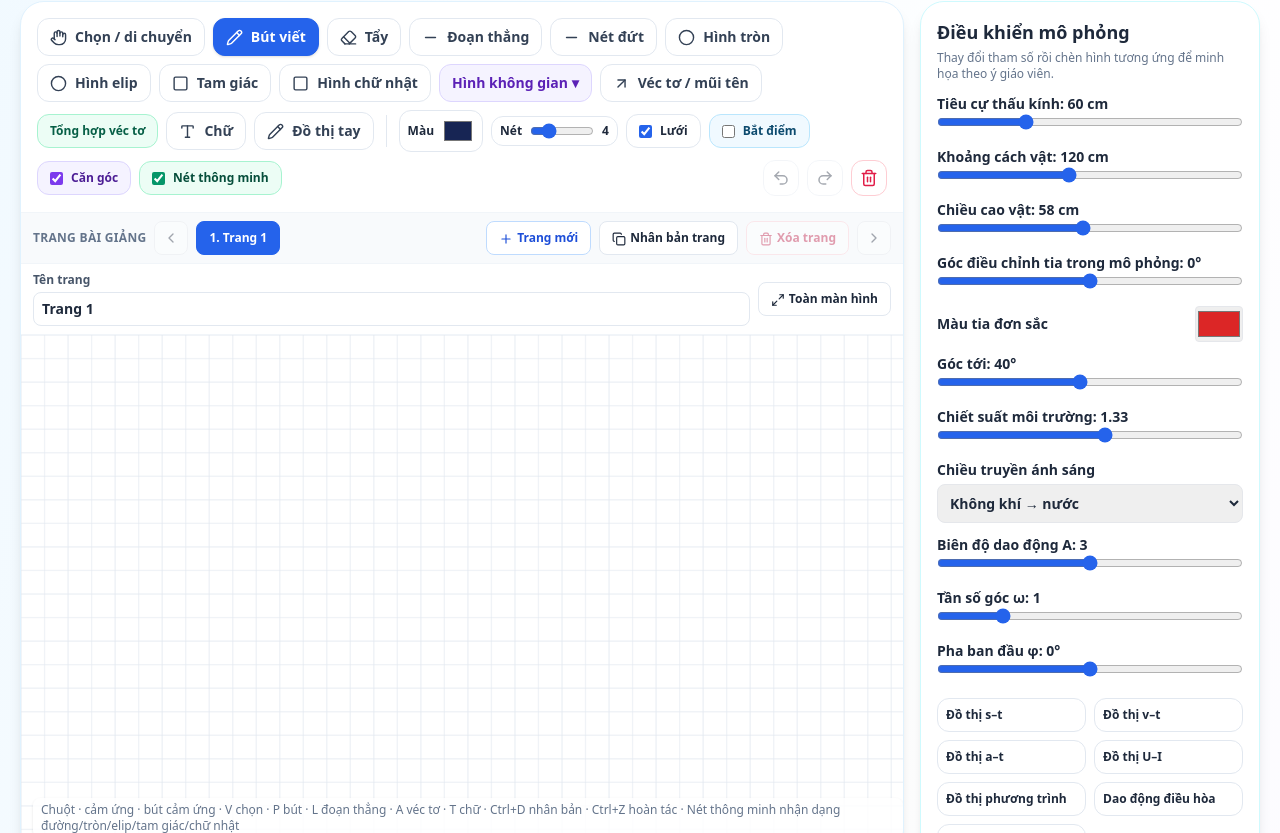
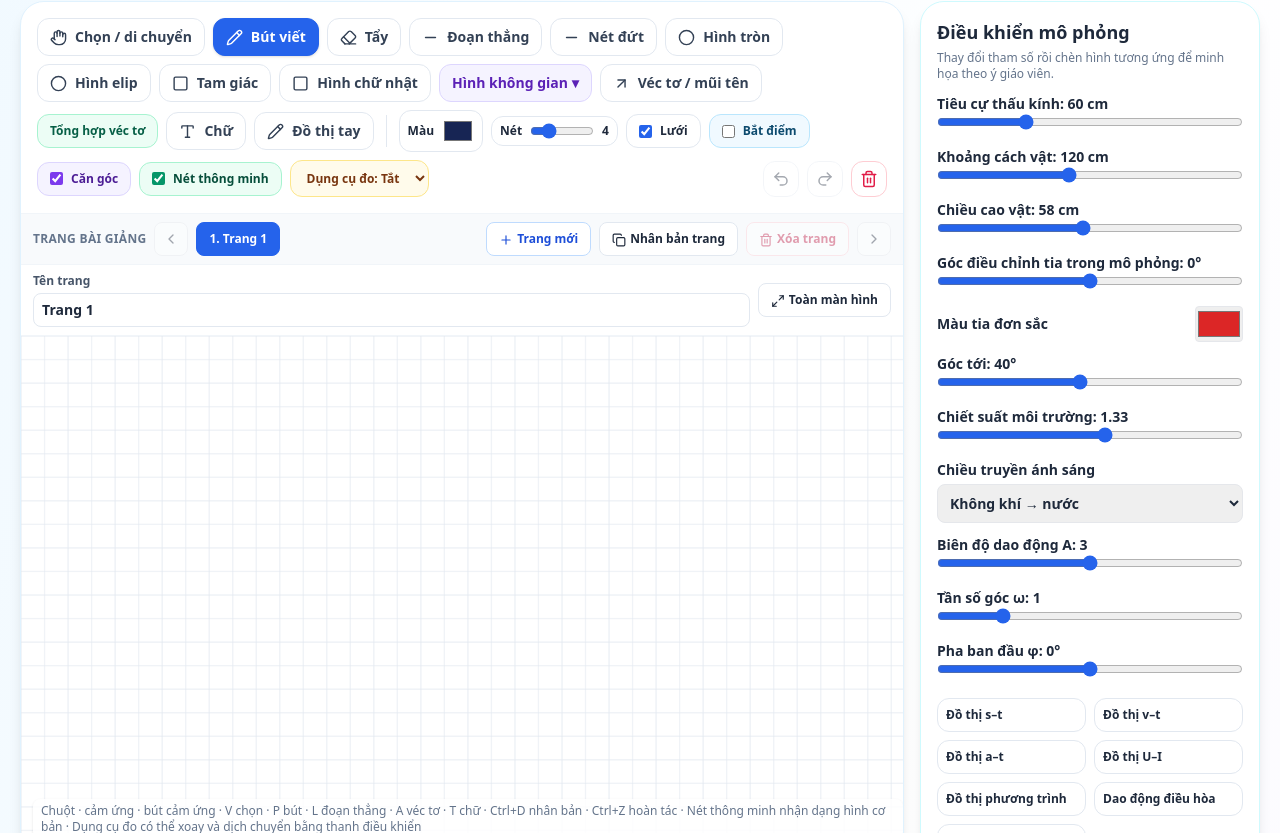
Before and after one commit to cometduyent-hub/KHTNSO, a Next.js app: page /teaching-board in a window 1280 px wide. Shown: the part 507-1340 px from the top of the page. Built offline with nearby package versions, Linux system fonts and the light colour scheme; no server answers; the database is empty.

Commit message:
Add files via upload

```diff
--- a/src/app/teaching-board/page.tsx
+++ b/src/app/teaching-board/page.tsx
@@ -308,6 +308,10 @@ export default function TeachingBoard() {
   const [snapToGrid, setSnapToGrid] = useState(false);
   const [angleAssist, setAngleAssist] = useState(true);
   const [smartInk, setSmartInk] = useState(true);
+  const [measureTool,setMeasureTool] = useState<'none'|'ruler'|'protractor'|'set-square'>('none');
+  const [measureRotation,setMeasureRotation] = useState(0);
+  const [measureX,setMeasureX] = useState(12);
+  const [measureY,setMeasureY] = useState(12);
   const [paper, setPaper] = useState<'white'|'dark'|'green'>('white');
   const [formulaSearch, setFormulaSearch] = useState('');
   const [subjectCode, setSubjectCode] = useState('KHTN');
@@ -587,6 +591,8 @@ export default function TeachingBoard() {
             <div className="mx-1 hidden h-8 w-px bg-slate-200 sm:block"/><label title="Màu nét" className="flex items-center gap-2 rounded-xl border border-slate-200 px-2 py-1.5 text-xs font-bold">Màu <input type="color" value={color} onChange={e=>setColor(e.target.value)} className="h-7 w-8 cursor-pointer border-0 bg-transparent"/></label>
             <label className="flex min-w-28 items-center gap-2 rounded-xl border border-slate-200 px-2 py-1.5 text-xs font-bold">Nét <input aria-label="Độ dày nét" type="range" min="1" max="14" value={lineWidth} onChange={e=>setLineWidth(Number(e.target.value))} className="w-16 accent-blue-600"/>{lineWidth}</label>
             <label className="flex items-center gap-2 rounded-xl border border-slate-200 px-3 py-2 text-xs font-bold"><input type="checkbox" checked={grid} onChange={e=>setGrid(e.target.checked)} className="accent-blue-600"/>Lưới</label><label title="Hút điểm vẽ vào giao điểm lưới" className="flex items-center gap-2 rounded-xl border border-sky-200 bg-sky-50 px-3 py-2 text-xs font-bold text-sky-900"><input type="checkbox" checked={snapToGrid} onChange={e=>setSnapToGrid(e.target.checked)} className="accent-blue-600"/>Bắt điểm</label><label title="Tự căn véc tơ theo các góc 45° gần nhất" className="flex items-center gap-2 rounded-xl border border-violet-200 bg-violet-50 px-3 py-2 text-xs font-bold text-violet-900"><input type="checkbox" checked={angleAssist} onChange={e=>setAngleAssist(e.target.checked)} className="accent-violet-600"/>Căn góc</label><label title="Tự nhận dạng nét thẳng, tròn, elip, tam giác và chữ nhật" className="flex items-center gap-2 rounded-xl border border-emerald-200 bg-emerald-50 px-3 py-2 text-xs font-bold text-emerald-900"><input type="checkbox" checked={smartInk} onChange={e=>setSmartInk(e.target.checked)} className="accent-emerald-600"/>Nét thông minh</label>
+            <select value={measureTool} onChange={e=>setMeasureTool(e.target.value as typeof measureTool)} className="rounded-xl border border-amber-200 bg-amber-50 px-3 py-2 text-xs font-bold text-amber-900" aria-label="Dụng cụ đo ảo"><option value="none">Dụng cụ đo: Tắt</option><option value="ruler">Thước thẳng</option><option value="protractor">Thước đo góc</option><option value="set-square">Ê-ke 45°</option></select>
+            {measureTool!=='none'&&<div className="flex flex-wrap items-center gap-2 rounded-xl bg-amber-50 px-3 py-2 text-xs"><label>Góc <input aria-label="Góc xoay dụng cụ" type="range" min="-180" max="180" value={measureRotation} onChange={e=>setMeasureRotation(Number(e.target.value))} className="w-20 align-middle"/> {measureRotation}°</label><label>Ngang <input aria-label="Vị trí ngang dụng cụ" type="range" min="0" max="70" value={measureX} onChange={e=>setMeasureX(Number(e.target.value))} className="w-16 align-middle"/></label><label>Dọc <input aria-label="Vị trí dọc dụng cụ" type="range" min="0" max="75" value={measureY} onChange={e=>setMeasureY(Number(e.target.value))} className="w-16 align-middle"/></label><button onClick={()=>{setMeasureRotation(0);setMeasureX(12);setMeasureY(12);}} className="rounded-lg border border-amber-200 bg-white px-2 py-1 font-bold">Đặt lại</button></div>}
             <div className="ml-auto flex gap-2"><button onClick={undo} disabled={!items.length} title="Hoàn tác" className="rounded-xl border border-slate-200 p-2 hover:bg-slate-50 disabled:opacity-40"><Undo2 size={18}/></button><button onClick={redo} disabled={!redoItems.length} title="Làm lại" className="rounded-xl border border-slate-200 p-2 hover:bg-slate-50 disabled:opacity-40"><Redo2 size={18}/></button><button onClick={clearBoard} title="Xóa toàn bảng" className="rounded-xl border border-rose-200 p-2 text-rose-600 hover:bg-rose-50"><Trash2 size={18}/></button></div>
           </div>
           <div className="flex flex-wrap items-center gap-2 border-b border-slate-100 bg-slate-50 px-3 py-2">
@@ -602,7 +608,13 @@ export default function TeachingBoard() {
             {selectedId&&<><button onClick={duplicateSelected} className="rounded-lg border border-blue-200 bg-blue-50 px-3 py-2 text-xs font-bold text-blue-800"><Copy size={14} className="mr-1 inline"/>Nhân bản đối tượng</button><button onClick={deleteSelected} className="rounded-lg border border-rose-200 bg-rose-50 px-3 py-2 text-xs font-bold text-rose-700"><Trash2 size={14} className="mr-1 inline"/>Xóa đối tượng</button></>}
             <button onClick={toggleFullscreen} className="rounded-lg border border-slate-200 bg-white px-3 py-2 text-xs font-bold hover:bg-slate-100"><Maximize2 size={14} className="mr-1 inline"/>Toàn màn hình</button>
           </div>
-          <div className="relative touch-none bg-white" style={{touchAction:'none'}}><canvas ref={canvasRef} width={W} height={H} onPointerDown={pointerDown} onPointerMove={pointerMove} onPointerUp={pointerUp} onPointerCancel={pointerUp} className="block h-auto w-full cursor-crosshair touch-none" style={{aspectRatio:`${W}/${H}`,touchAction:'none'}} aria-label="Bảng viết tương tác, dùng chuột, ngón tay hoặc bút cảm ứng để vẽ"/><div className="pointer-events-none absolute bottom-3 left-3 rounded-lg bg-white/85 px-2 py-1 text-xs text-slate-500 shadow">Chuột · cảm ứng · bút cảm ứng · V chọn · P bút · L đoạn thẳng · A véc tơ · T chữ · Ctrl+D nhân bản · Ctrl+Z hoàn tác · Nét thông minh nhận dạng đường/tròn/elip/tam giác/chữ nhật</div></div>
+          <div className="relative touch-none bg-white" style={{touchAction:'none'}}><canvas ref={canvasRef} width={W} height={H} onPointerDown={pointerDown} onPointerMove={pointerMove} onPointerUp={pointerUp} onPointerCancel={pointerUp} className="block h-auto w-full cursor-crosshair touch-none" style={{aspectRatio:`${W}/${H}`,touchAction:'none'}} aria-label="Bảng viết tương tác, dùng chuột, ngón tay hoặc bút cảm ứng để vẽ"/>
+            {measureTool!=='none'&&<div className="pointer-events-none absolute z-20" style={{left:`${measureX}%`,top:`${measureY}%`,transform:`rotate(${measureRotation}deg)`,transformOrigin:'top left'}}>
+              {measureTool==='ruler'&&<div className="relative h-12 w-[min(42vw,520px)] rounded-md border-2 border-amber-600/70 bg-amber-100/75 shadow-md" style={{backgroundImage:'repeating-linear-gradient(90deg,transparent 0,transparent 19px,#92400e 20px,#92400e 21px,transparent 22px),repeating-linear-gradient(90deg,transparent 0,transparent 99px,#78350f 100px,#78350f 102px,transparent 103px)',backgroundPosition:'0 0,0 0',backgroundSize:'auto 14px,auto 25px',backgroundRepeat:'repeat-x'}}><span className="absolute bottom-1 left-2 text-[10px] font-bold text-amber-950">THƯỚC ĐO · vạch chia minh họa</span></div>}
+              {measureTool==='protractor'&&<div className="relative h-32 w-64 overflow-hidden rounded-t-full border-2 border-amber-700/70 bg-amber-100/70 shadow-md"><div className="absolute bottom-0 left-1/2 h-1 w-1/2 origin-left border-t-2 border-amber-800" style={{transform:'rotate(0deg)'}}/><div className="absolute bottom-0 left-0 right-0 border-t-2 border-amber-800"/><span className="absolute bottom-2 left-1/2 -translate-x-1/2 text-[10px] font-bold text-amber-950">THƯỚC ĐO GÓC · 0°–180°</span>{Array.from({length:19},(_,i)=><span key={i} className="absolute bottom-0 left-1/2 h-3 w-px bg-amber-900" style={{transform:`rotate(${-90+i*10}deg)`,transformOrigin:'bottom center'}}/>)}</div>}
+              {measureTool==='set-square'&&<div className="relative h-40 w-40 border-b-2 border-l-2 border-amber-800 bg-amber-100/60 shadow-md" style={{clipPath:'polygon(0 0,0 100%,100% 100%)'}}><span className="absolute bottom-2 left-2 text-[10px] font-bold text-amber-950">Ê-KE 45°</span></div>}
+            </div>}
+            <div className="pointer-events-none absolute bottom-3 left-3 rounded-lg bg-white/85 px-2 py-1 text-xs text-slate-500 shadow">Chuột · cảm ứng · bút cảm ứng · V chọn · P bút · L đoạn thẳng · A véc tơ · T chữ · Ctrl+D nhân bản · Ctrl+Z hoàn tác · Nét thông minh nhận dạng hình cơ bản · Dụng cụ đo có thể xoay và dịch chuyển bằng thanh điều khiển</div></div>
           <div className="flex flex-wrap items-center justify-between gap-2 border-t border-slate-100 px-4 py-3"><p aria-live="polite" className="text-sm text-slate-600">{message}</p><div className="flex items-center gap-2"><span className="hidden text-xs text-slate-500 sm:inline">Trang {activePageIndex+1}/{pages.length} · {items.length} đối tượng · Tự lưu trên thiết bị</span><button onClick={()=>window.print()} className="rounded-xl border border-slate-200 px-3 py-2 text-sm font-bold hover:bg-slate-50"><Printer className="mr-1 inline" size={15}/>In bảng</button><button onClick={saveBoard} className="rounded-xl bg-blue-600 px-3 py-2 text-sm font-bold text-white hover:bg-blue-700"><Save className="mr-1 inline" size={15}/>Lưu tiến trình</button></div></div>
         </section>
         <aside className="space-y-4">
```
Also changed, not shown: 1 other file (tests, documents, lock files or other folders).
